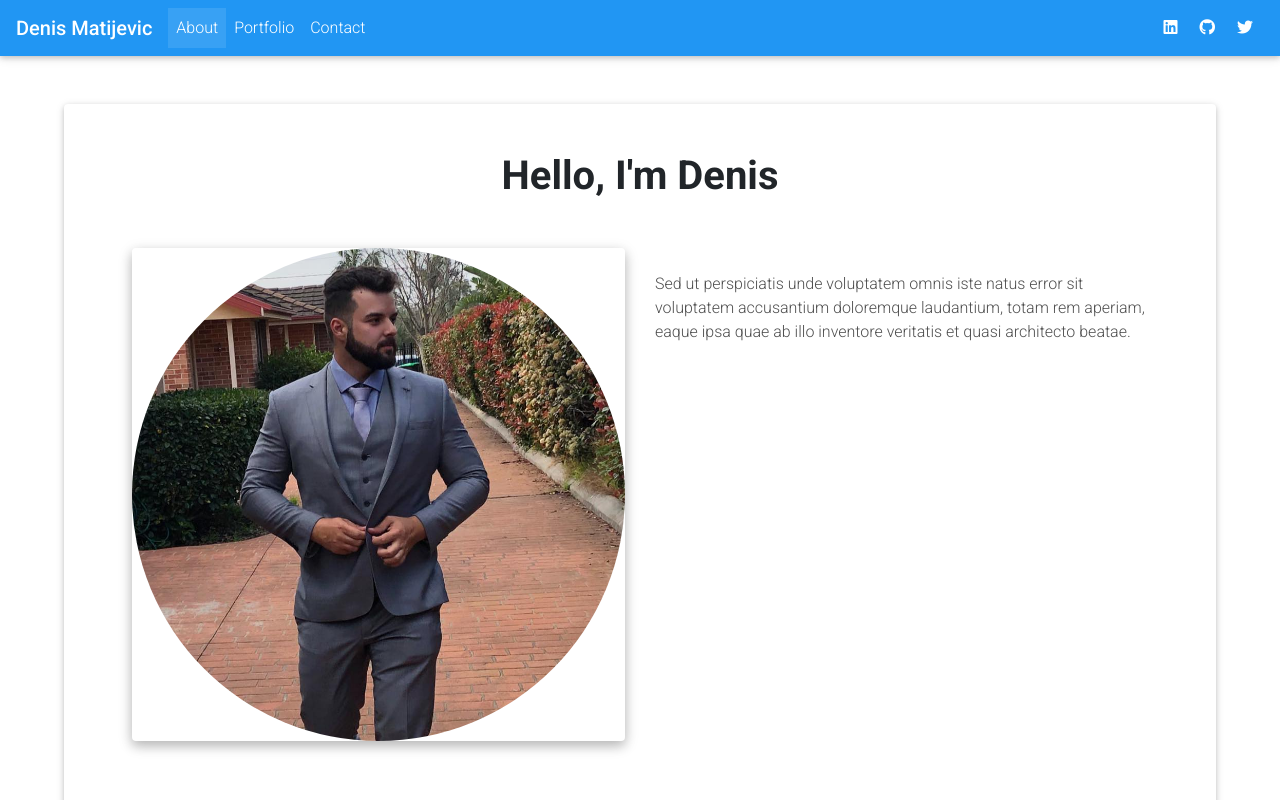
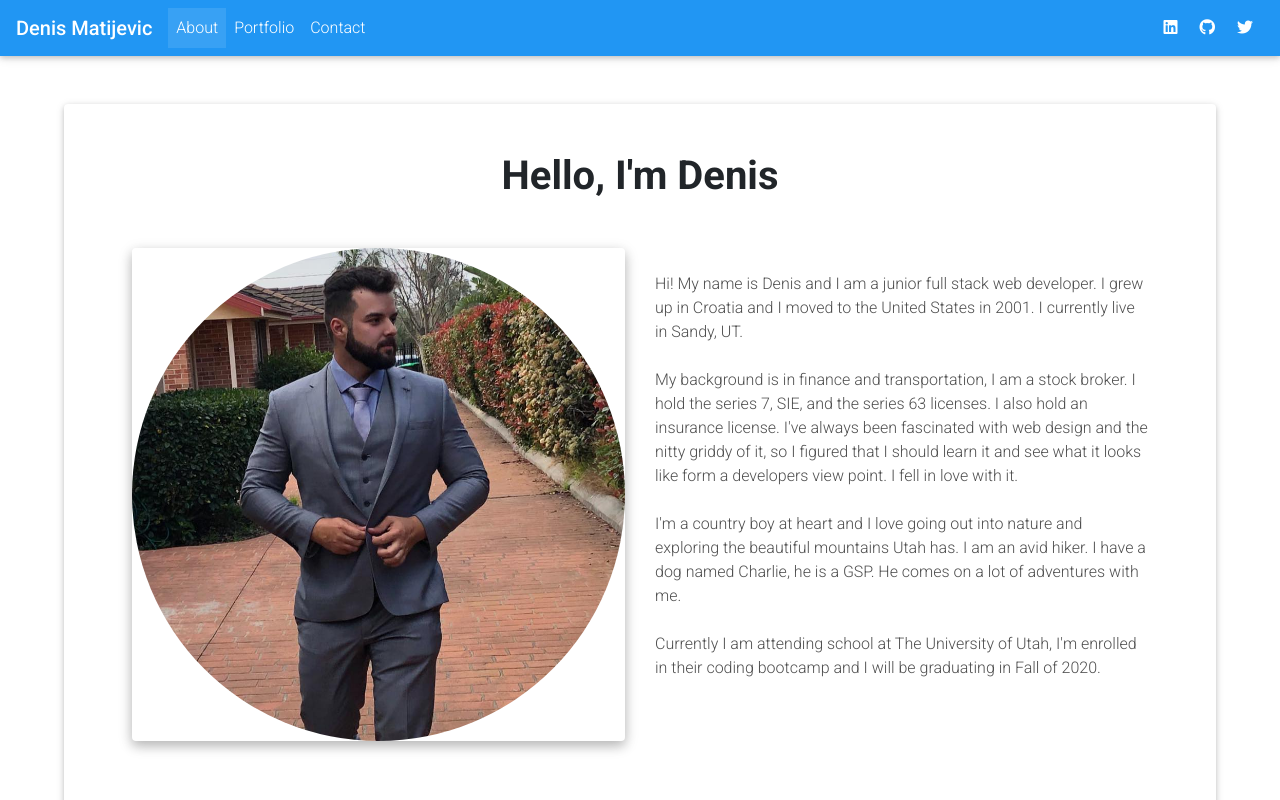
Before and after one commit to denismatijevic/reactportfolio, a React (Create React App) app: page / in a window 1280 px wide. Shown: the top 800 px of the page. Built offline with nearby package versions, Linux system fonts and the light colour scheme.

Commit message:
added about me

```diff
--- a/src/components/Picture.js
+++ b/src/components/Picture.js
@@ -95,11 +95,23 @@ const Picture = () => {
                 </MDBView>
                 <div className="d-flex justify-content-between">
                 </div>
-                <p className="dark-grey-text">
-                  Sed ut perspiciatis unde voluptatem omnis iste natus error sit
-                  voluptatem accusantium doloremque laudantium, totam rem
-                  aperiam, eaque ipsa quae ab illo inventore veritatis et quasi
-                  architecto beatae.
+                <p className="dark-grey-text" id="about-me">
+                Hi! My name is Denis and I am a junior full stack web developer. I grew up in Croatia and I moved to the United
+                States in 2001. I currently live in Sandy, UT.
+                <br />
+                <br />
+                My background is in finance and transportation, I am a stock broker. I hold the series 7, SIE, and the series 63
+                licenses. I also hold an insurance license.
+                I've always been fascinated with web design and the nitty griddy of it, so I figured that I should learn it and
+                see what it looks like form a developers view point. I fell in love with it.
+                <br />
+                <br />
+                I'm a country boy at heart and I love going out into nature and exploring the beautiful mountains Utah has. I am
+                an avid hiker. I have a dog named Charlie, he is a GSP. He comes on a lot of adventures with me.
+                <br />
+                <br />
+                Currently I am attending school at The University of Utah, I'm enrolled in their coding bootcamp and I will be
+                graduating in Fall of 2020.
                 </p>
               </div>
               <div style={{
--- a/src/index.css
+++ b/src/index.css
@@ -24,6 +24,10 @@ code {
   border-radius: 1000px;
   }
 
+  #about-me {
+    margin-top: initial;
+  }
+
   .denis {
     font-size: 42px;
   }
```
